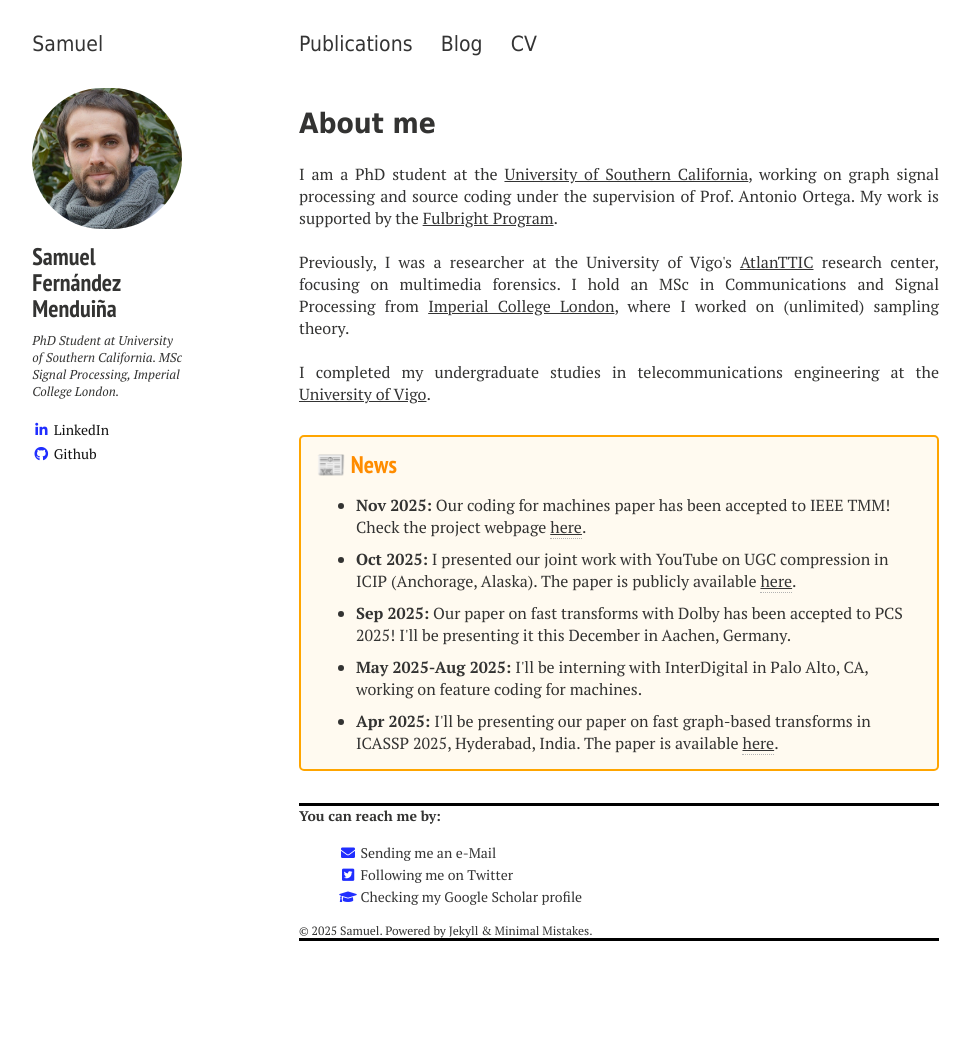
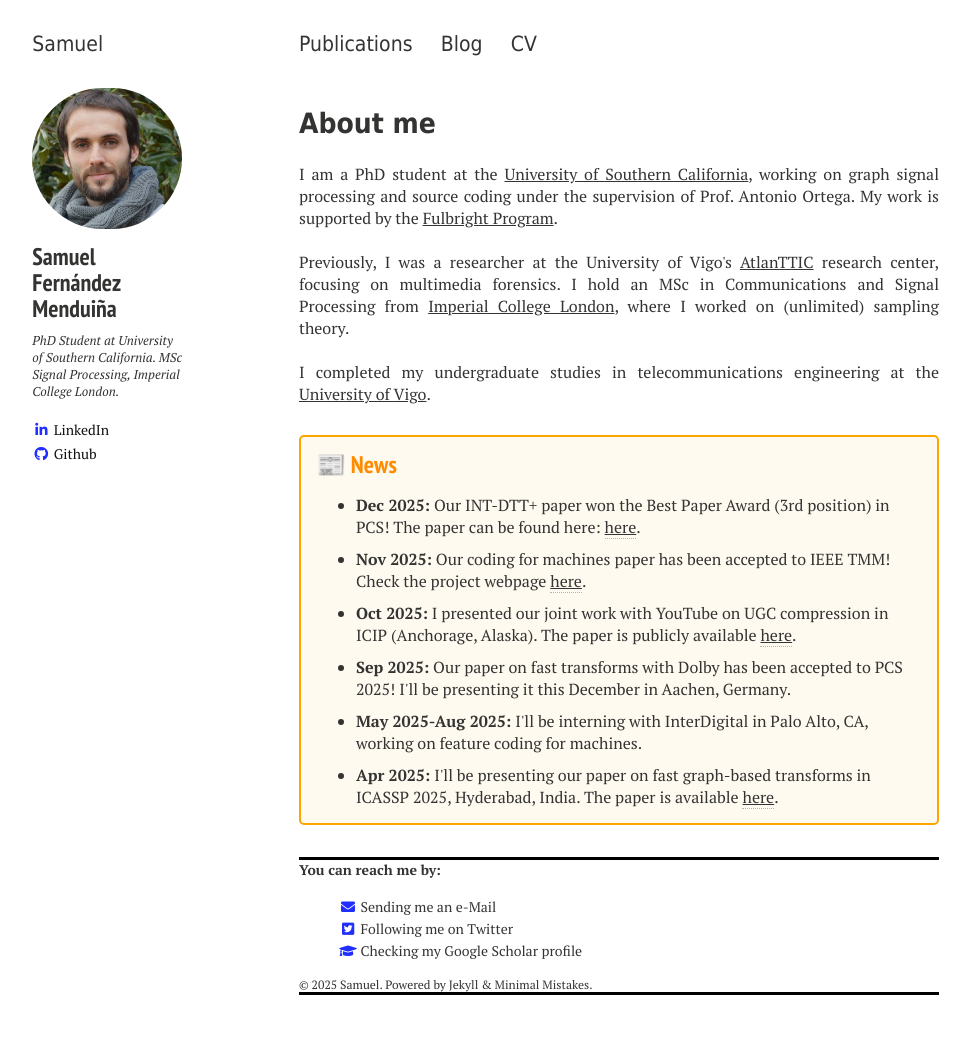
Before and after one commit to sf219/sf219.github.io, a Jekyll site: the page built from index.md, in a window 1280 px wide. Shown: the whole page, without its empty margins (21-991 px from the left). Built offline with Jekyll 4.4.1, drawn with Linux system fonts in a browser that asks for light colours; nearby versions of some CDN libraries; before the commit the page ends 989 px from its top, so only the background shows below that.

Commit message:
Updates main webpage

```diff
--- a/index.md
+++ b/index.md
@@ -22,6 +22,7 @@ I completed my undergraduate studies in telecommunications engineering at the <a
 <div style="border: 2px solid #FFA500; border-radius: 5px; padding: 15px; margin-top: 30px; background-color: #FFFAF0;">
   <h3 style="margin-top: 0; margin-bottom: 10px; color: #FF8C00;">📰 News</h3>
   <ul style="margin-bottom: 0;">
+    <li style="margin-bottom: 10px;"><strong>Dec 2025:</strong> Our INT-DTT+ paper won the Best Paper Award (3rd position) in PCS! The paper can be found here: <a href="https://arxiv.org/abs/2511.17867" target="_blank" style="text-decoration: underline">here</a>.</li>
     <li style="margin-bottom: 10px;"><strong>Nov 2025:</strong> Our coding for machines paper has been accepted to IEEE TMM! Check the project webpage <a href="https://sf219.github.io/TMM_CfM/" target="_blank" style="text-decoration: underline">here</a>.</li>
     <li style="margin-bottom: 10px;"><strong>Oct 2025:</strong> I presented our joint work with YouTube on UGC compression in ICIP (Anchorage, Alaska). The paper is publicly available <a href="https://arxiv.org/pdf/2505.15003" target="_blank" style="text-decoration: underline">here</a>. </li>
     <li style="margin-bottom: 10px;"><strong>Sep 2025:</strong> Our paper on fast transforms with Dolby has been accepted to PCS 2025! I'll be presenting it this December in Aachen, Germany. </li>
```
